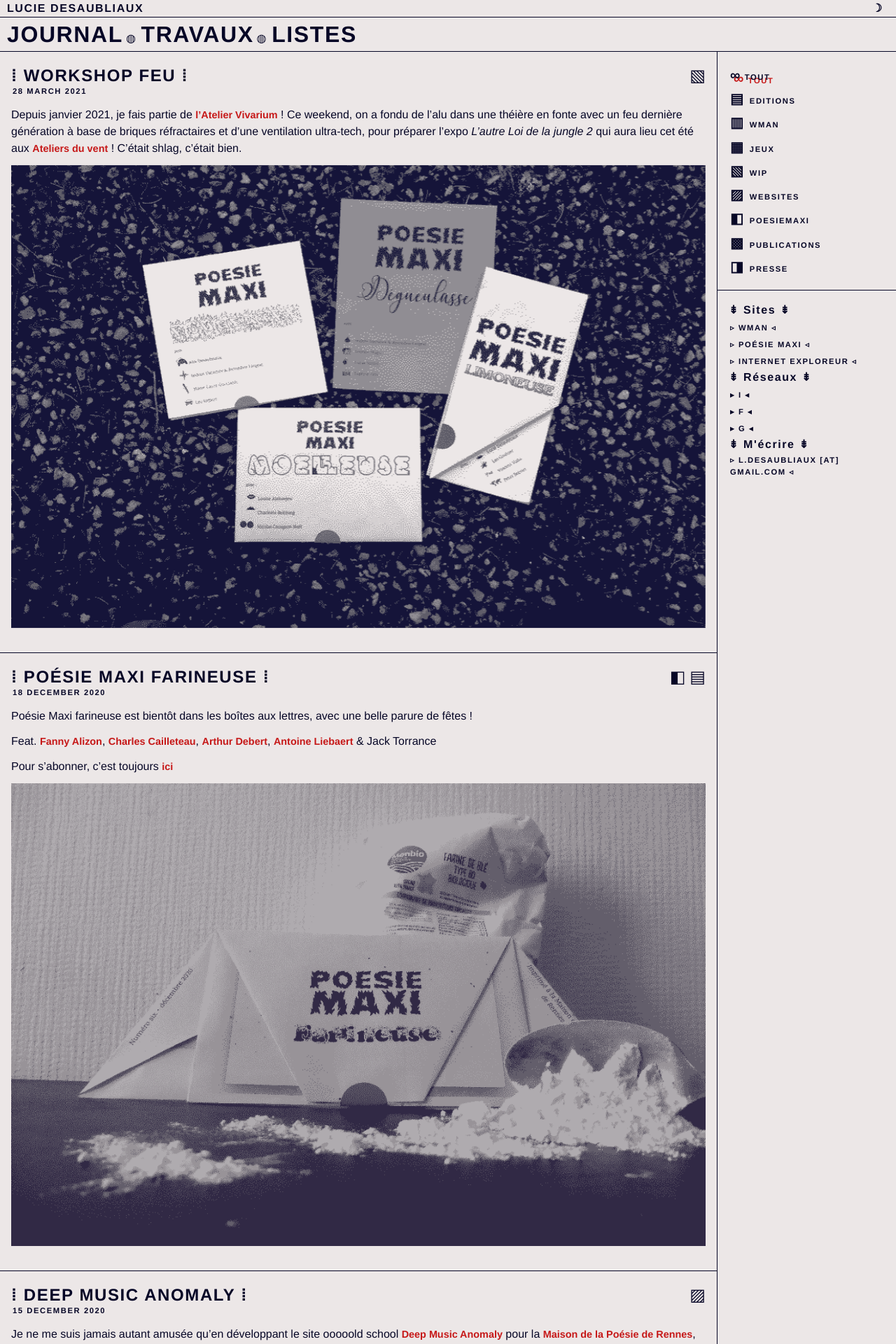
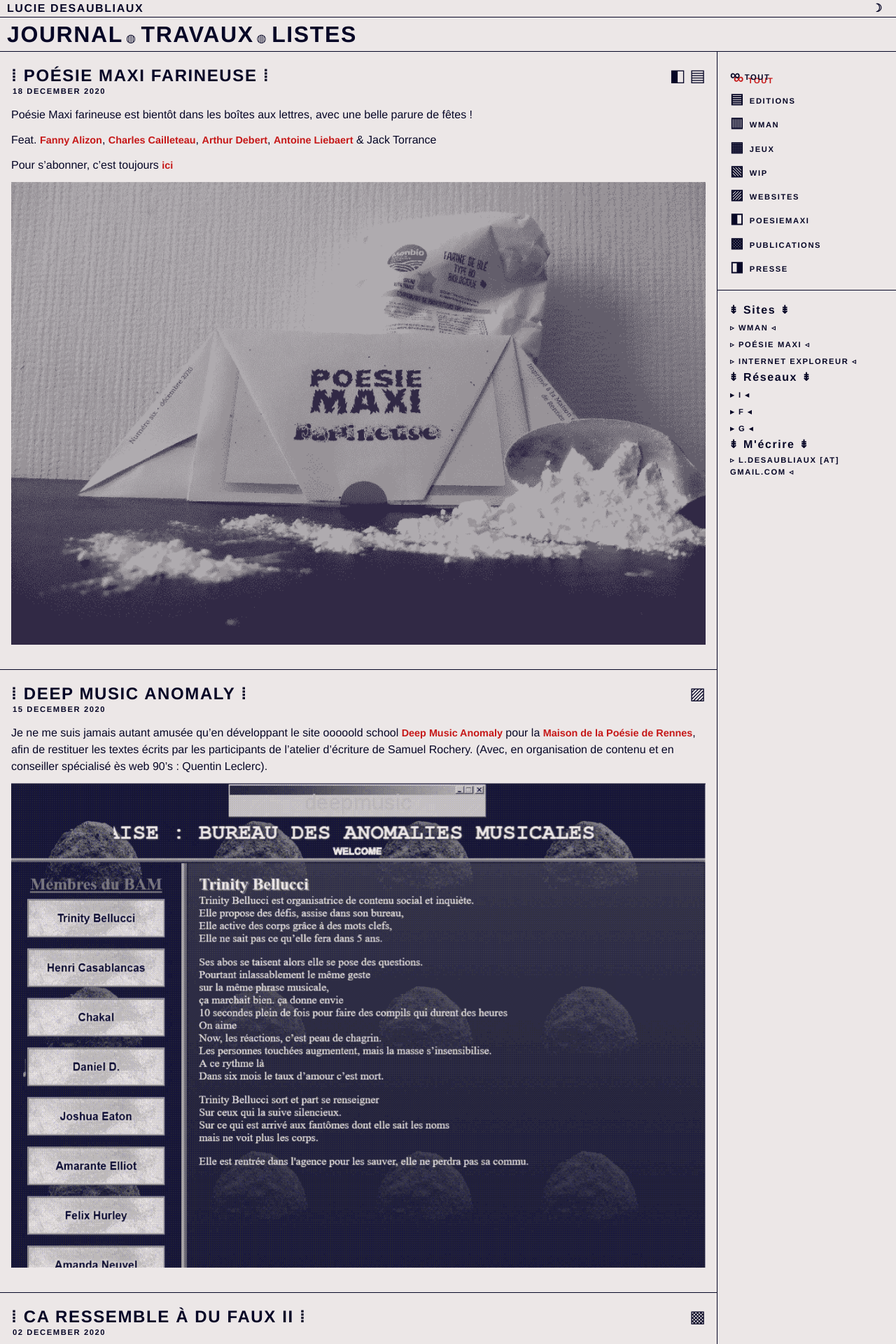
Before and after one commit to PQuod/pquod, a Jekyll site: the page built from index.markdown, in a window 1280 px wide. Shown: the top 1920 px of the page at 70% size. Built offline with Jekyll 4.4.1, drawn with Linux system fonts in a browser that asks for light colours; some web fonts are replaced; some of the changed text lies outside the part shown.

Commit message:
Update 2021-03-28-alu.markdown

```diff
--- a/journal/_posts/2021-03-28-alu.markdown
+++ b/journal/_posts/2021-03-28-alu.markdown
@@ -1,7 +1,7 @@
 ---
 layout: post
-title: "Workshop Feu"
-date: 2021-03-28 10:12:37 +0200
+title:  "Workshop feu"
+date:   2020-08-10 10:12:37 +0200
 categories: wip
 ---
 
```
